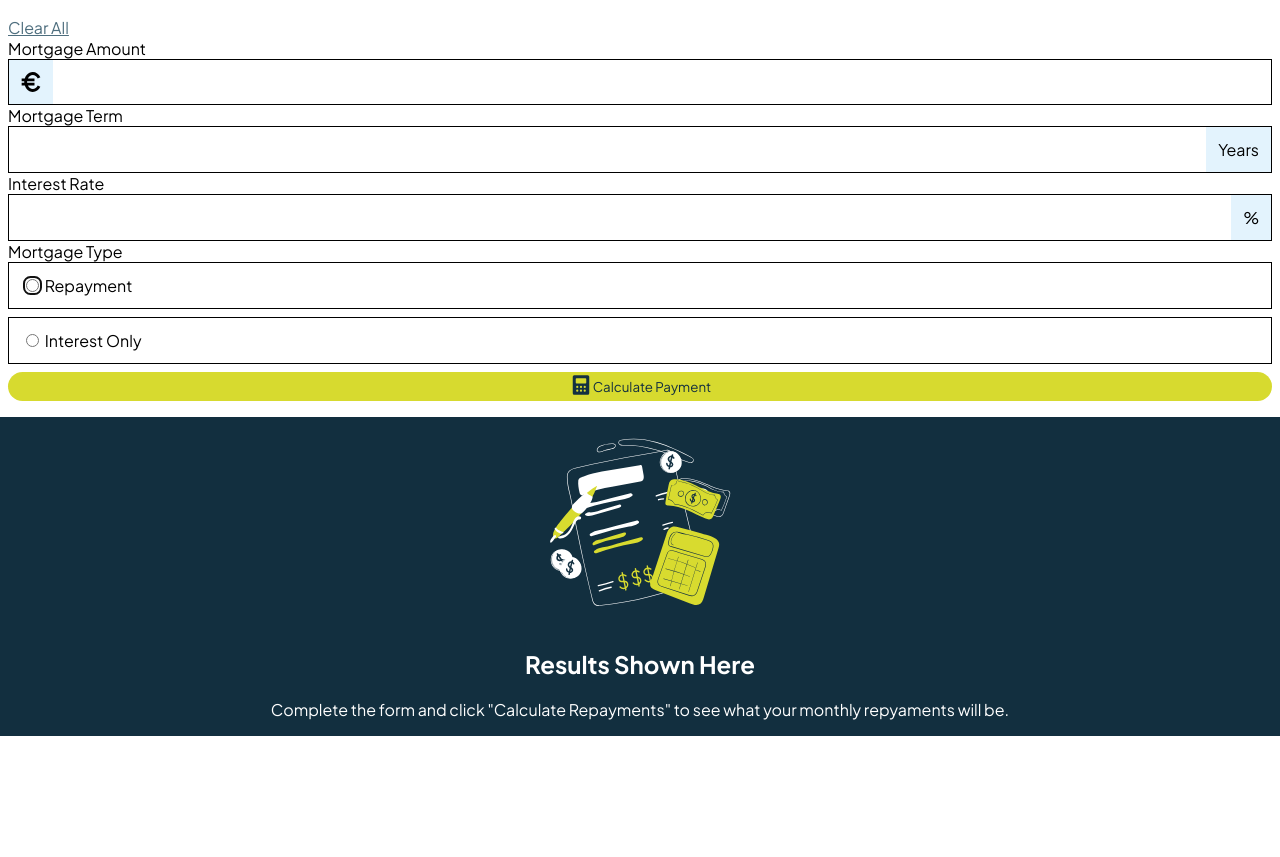
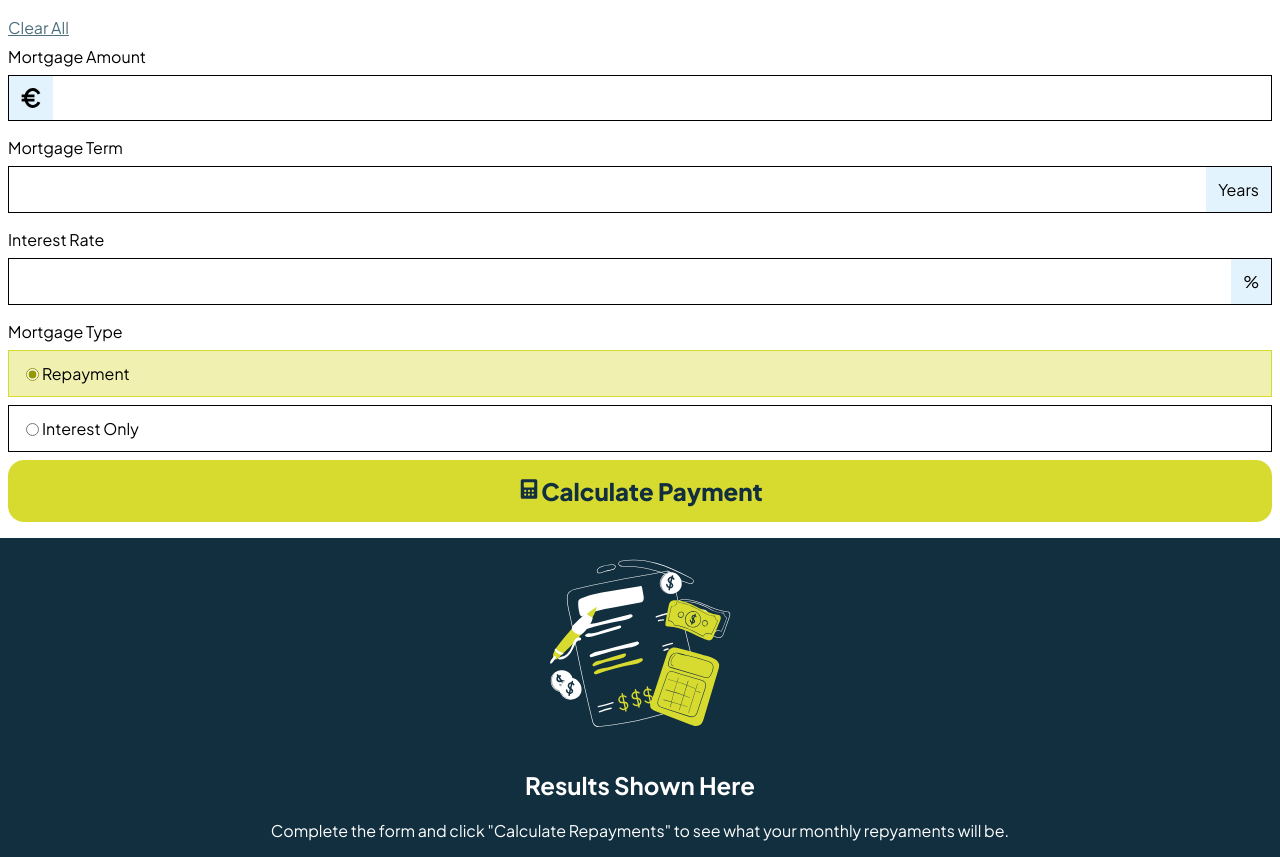
Before and after one commit to ahmad2001hotmailyahoo/Mortgage-Calculator, a plain HTML site: page index.html in a window 1280 px wide. Both pictures are taken after a click on the element "Repayment". Shown: the part 61-918 px from the top of the page. Before the commit the page ends 805 px from the top, so only its background shows below. Drawn offline with Linux system fonts and the light colour scheme.

Commit message:
refactored input and button design

```diff
--- a/index.html
+++ b/index.html
@@ -15,6 +15,7 @@
       <h1 class="mortage-form--header">Mortgage Calculator</h1>
       <span class="clear-text">Clear All</span>
       <form class = "form">
+        <div class="form-item">
           <label class="label" for="montage-amount">Mortgage Amount</label>
           <div class="form-control" onclick="focusInput(this)">
             <div class="form-icon">
@@ -30,7 +31,10 @@
               </div>
             <input type="text" class="input-control" id="montage-amount" name="montage-amount">
           </div>
+        </div>
 
+        <div class="mortage-flex-desktop-input">
+          <div class="form-item">
             <label class="label" for="montage-term">Mortgage Term</label>
             <div class="form-control" onclick="focusInput(this)">
               <input type="text" class="input-control" id="montage-term" name="montage-term">
@@ -38,7 +42,9 @@
                 Years
               </div>
             </div>
+          </div>
 
+          <div class="form-item">
             <label class="label" for="interest-rate">Interest Rate</label>
             <div class="form-control" onclick="focusInput(this)">
               <input type="text" class="input-control" id="interest-rate" name="interest-rate">
@@ -46,18 +52,20 @@
                 %
               </div>
             </div>
+          </div>
+        </div>
 
         <label class="label">Mortgage Type</label>
         <br/>
 
-        <div class="form-select-control" onclick="focusInput(this)">
+        <div class="form-select-control" onclick="selectRadio(this)">
           <input type="radio" class="input-control" id="repayment" name="payment-type" value="repayment">
-          <label class="label" for="repayment">Repayment</label>
+          <label class="check-label" for="repayment">Repayment</label>
         </div>
 
-        <div class="form-select-control" onclick="focusInput(this)">
+        <div class="form-select-control" onclick="selectRadio(this)">
           <input type="radio" class="input-control" id="interest" name="payment-type" value="interest">
-          <label class="label" for="interest">Interest Only</label>
+          <label class="check-label" for="interest">Interest Only</label>
         </div>
 
         <button class="submit-button">
@@ -135,12 +143,28 @@
   </main>
 </body>
 <script>
+  const radioButtons = document.querySelectorAll('input[type="radio"]');
+
   function focusInput(parent) {
-    console.log(parent)
     const input = parent.querySelector('input');
     if (input) {
       input.focus();
     }
   }
+
+  function selectRadio(parentElement) {
+    // Find the input element inside the parent and set it to checked
+    const radioInput = parentElement.querySelector('input[type="radio"]');
+    if (radioInput) {
+      radioInput.checked = true;
+
+      document.querySelectorAll('.form-select-control').forEach(parent => {
+        parent.classList.remove('selected');
+      });
+
+      // Add "selected" class to the parent of the checked radio button
+      parentElement.classList.add('selected');
+    }
+  }
 </script>
 </html>
--- a/style/style.css
+++ b/style/style.css
@@ -6,6 +6,8 @@ body {
 
 :root {
   --Lime: hsl(61, 70%, 52%);
+  --Lime-1: hsl(61, 70%, 56%);
+  --Lime-2: hsl(61, 70%, 82%);
   --Red: hsl(4, 69%, 50%);
   --White: hsl(0, 0%, 100%);
   --Slate-100: hsl(202, 86%, 94%);
@@ -25,11 +27,21 @@ body {
   padding: 8px;
 }
 
+.label {
+  display: inline-block;
+  margin-bottom: 8px;
+}
+
+.form-item {
+  margin-bottom: 16px;
+}
+
 .mortage-form--header {
   color: var(--Slate-900);
 }
 
 .clear-text {
+  display: inline-block;
   margin-bottom: 8px;
   text-decoration: underline;
   color: var(--Slate-700);
@@ -49,6 +61,8 @@ body {
   padding: 12px;
   box-sizing: border-box;
   margin-bottom: 8px;
+  display: flex;
+  align-items: center;
 }
 
 .form-icon {
@@ -67,7 +81,13 @@ body {
   font-size: 32px;
 }
 
+input[type="radio"]:checked {
+  accent-color: hsl(61, 100%, 30%);
+}
+
+
 .submit-button {
+  font-weight: 900;
   margin: auto;
   width: 100%;
   background-color: var(--Lime);
@@ -78,11 +98,12 @@ body {
   border: none;
   border-radius: 16px;
   margin-bottom: 8px;
+  font-size: 24px;
+  padding: 16px;
 }
 
 .mortage-results {
   background: var(--Slate-900);
-  margin-bottom: 8px;
 }
 
 .results-intro {
@@ -101,3 +122,8 @@ body {
   width: 80%;
   text-align: center;
 }
+
+.form-select-control.selected {
+  background: var(--Lime-2);
+  border-color: var(--Lime);
+}
```
Lines whose indentation alone changed are shown as unchanged.
